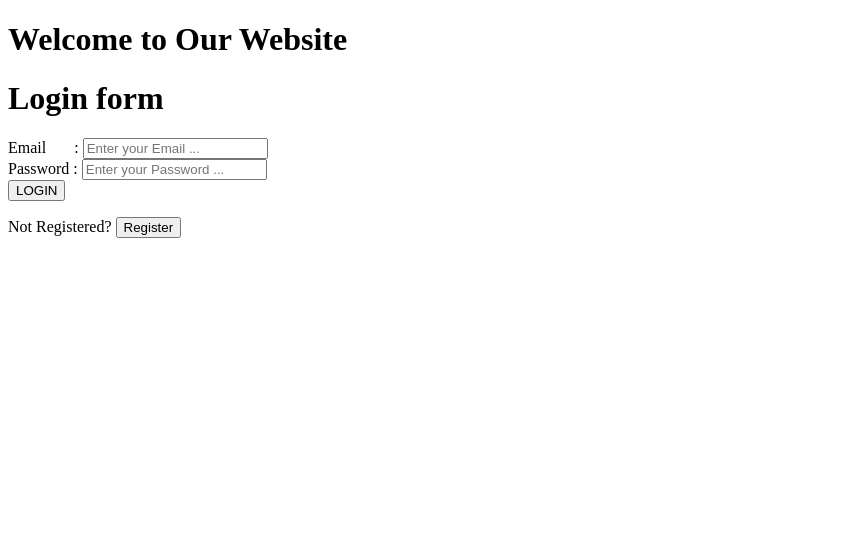
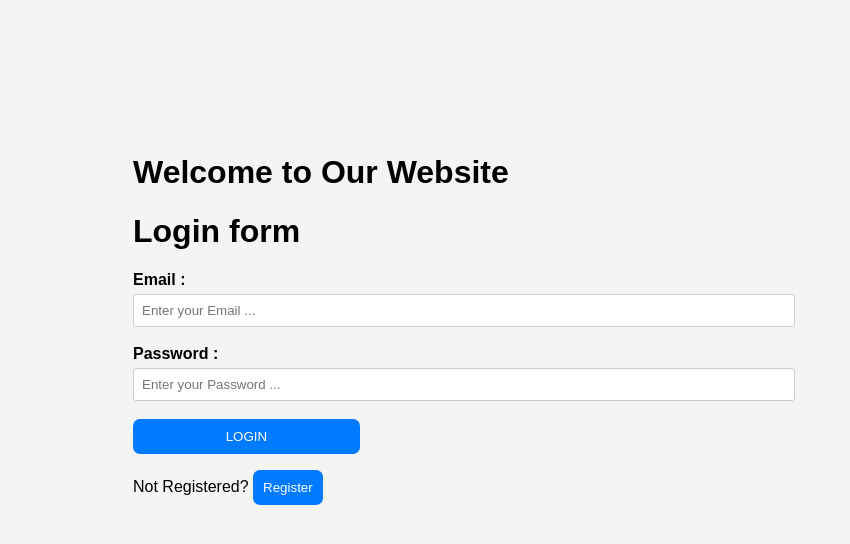
Before and after one commit to Vishnu-D-2002/PWD_RST_FE, a React (Vite) app: page / in a window 1280 px wide. Both pictures are taken after a click on the button "Login". Shown: the top 544 px of the page, without its empty margins (0-850 px from the left). Built offline with nearby package versions, Linux system fonts and the light colour scheme.

Commit message:
css completed

```diff
--- a/package.json
+++ b/package.json
@@ -12,7 +12,8 @@
   "dependencies": {
     "axios": "^1.6.2",
     "react": "^18.2.0",
-    "react-dom": "^18.2.0"
+    "react-dom": "^18.2.0",
+    "react-router-dom": "^6.20.0"
   },
   "devDependencies": {
     "@types/react": "^18.2.37",
--- a/src/App.css
+++ b/src/App.css
@@ -0,0 +1,65 @@
+body {
+    font-family: 'Arial', sans-serif;
+    background-color: #f4f4f4;
+    margin-left: 10%;
+    margin-top: 10%;
+    padding: 5px;
+}
+
+.container {
+    max-width: 400px;
+    margin: 0 auto;
+    padding: 20px;
+    background-color: #fff;
+    box-shadow: 0 0 10px rgba(0, 0, 0, 0.1);
+    border-radius: 5px;
+    margin-top: 50px;
+}
+
+form {
+    display: flex;
+    flex-direction: column;
+}
+
+label {
+    font-weight: bold;
+    margin-bottom: 5px;
+    display: block;
+}
+
+input {
+    width: calc(60% - 18px);
+    padding: 8px;
+    box-sizing: border-box;
+    border: 1px solid #ccc;
+    border-radius: 3px;
+    display: inline-block;
+}
+
+button {
+    padding: 10px;
+    background-color: #007bff;
+    color: white;
+    cursor: pointer;
+    border: none;
+    border-radius: 7px;
+    display: inline-block;
+    max-width: 20%;
+}
+
+button:hover {
+    background-color: #0056b3;
+}
+
+.error-message,
+.success-message {
+    color: #333;
+    margin-top: 5px;
+}
+
+@media (max-width: 768px) {
+    .container {
+        max-width: 80%;
+        padding: 10px;
+    }
+}
--- a/src/App.jsx
+++ b/src/App.jsx
@@ -1,6 +1,7 @@
 import React, { useState } from 'react';
 import RegisterForm from './components/RegisterForm';
 import LoginForm from './components/LoginForm';
+import './app.css';
 
 function App() {
   const [registerData, setRegisterData] = useState({
--- a/src/components/LoginForm.jsx
+++ b/src/components/LoginForm.jsx
@@ -10,6 +10,7 @@ const LoginForm = ({ registerData, setRegisterData, setIsRegistered, toggleForm
   const [resetCode, setResetCode] = useState('');
   const [newPassword, setNewPassword] = useState('');
   const [email, setEmail] = useState('');
+  const [passwordResetCompleted, setPasswordResetCompleted] = useState(false);
 
   const handleLogin = async (e) => {
     e.preventDefault();
@@ -55,18 +56,66 @@ const LoginForm = ({ registerData, setRegisterData, setIsRegistered, toggleForm
   const handlePasswordResetted = async () => {
     try {
       const response = await axios.post('http://localhost:3000/login/complete-reset', {
-          email,randomString:resetCode, newPassword
+        email,
+        randomString: resetCode,
+        newPassword,
       });
 
       console.log('Password resetted successfully', response.data);
+
+      // Set the state to indicate that password reset is completed
+      setPasswordResetCompleted(true);
+
+      // Clear the input fields
+      setEmail('');
+      setResetCode('');
+      setNewPassword('');
+
+      setIsLoggedIn(true);
     } catch (error) {
       console.error('Error during password reset', error);
     }
-  }
+  };
 
   return (
     <div>
+      {passwordResetCompleted ? (
+      <div>
+        <h1>Password Reset Completed</h1>
+        <p>You can now log in with your new password.</p>
           {isLoggedIn ? (
+            <div>
+              <h1>Hello, {localStorage.getItem('username')}!</h1>
+            </div>
+          ) : (
+            <form onSubmit={handleLogin}>
+              <label>Email: </label>
+              <input
+                type='email'
+                placeholder='Enter your Email ...'
+                value={registerData.username}
+                onChange={(e) => setRegisterData({ ...registerData, username: e.target.value })}
+              />
+              <br />
+              <label>Password: </label>
+              <input
+                type='password'
+                placeholder='Enter your Password ...'
+                value={registerData.password}
+                onChange={(e) => setRegisterData({ ...registerData, password: e.target.value })}
+              />
+              <br />
+              <button type='submit' onClick={handleLogin}>LOGIN</button>
+              <p>
+                Not Registered?{' '}
+                <button type='submit' onClick={toggleForm}>
+                  Register
+                </button>
+              </p>
+            </form>
+          )}
+        </div>
+      ) : isLoggedIn ? (
         <div>
           <h1>Hello, {localStorage.getItem('username')}!</h1>
         </div>
@@ -74,7 +123,7 @@ const LoginForm = ({ registerData, setRegisterData, setIsRegistered, toggleForm
         <div>
           <h1>Login form</h1>
           <form onSubmit={handleLogin}>
-            <label>Email &nbsp;&nbsp;&nbsp;&nbsp;&nbsp; :&nbsp;</label>
+            <label>Email :</label>
             <input
               type='email'
               placeholder='Enter your Email ...'
@@ -101,7 +150,7 @@ const LoginForm = ({ registerData, setRegisterData, setIsRegistered, toggleForm
                 </p>
                 {showResetEmailInput && (
                   <div>
-                    <label>Email:&nbsp;&nbsp;&nbsp;&nbsp;&nbsp;&nbsp;&nbsp;&nbsp;&nbsp;&nbsp;&nbsp;&nbsp;</label>
+                    <label>Email :</label>
                     <input
                       type='email'
                       placeholder='Enter your Email ...'
@@ -120,7 +169,7 @@ const LoginForm = ({ registerData, setRegisterData, setIsRegistered, toggleForm
               <div>
                 <p>Password reset link sent successfully. Please check your email.</p>
                 <div>
-                  <label>Email:&nbsp;&nbsp;&nbsp;&nbsp;&nbsp;&nbsp;&nbsp;&nbsp;&nbsp;&nbsp;&nbsp;&nbsp;</label>
+                  <label>Email :</label>
                   <input
                     type='email'
                     placeholder='Enter your Email ...'
@@ -128,7 +177,7 @@ const LoginForm = ({ registerData, setRegisterData, setIsRegistered, toggleForm
                     onChange={(e) => setEmail(e.target.value)}
                   />
                   <br />
-                  <label>Code:&nbsp;&nbsp;&nbsp;&nbsp;&nbsp;&nbsp;&nbsp;&nbsp;&nbsp;&nbsp;&nbsp;&nbsp;&nbsp;</label>
+                  <label>Code :</label>
                   <input
                     type='text'
                     placeholder='Enter the code from your email ...'
@@ -136,7 +185,7 @@ const LoginForm = ({ registerData, setRegisterData, setIsRegistered, toggleForm
                     onChange={(e) => setResetCode(e.target.value)}
                   />
                   <br />
-                  <label>New Password:&nbsp;</label>
+                  <label>New Password :</label>
                   <input
                     type='password'
                     placeholder='Enter your new password ...'
```
Also changed, not shown: 1 other file (tests, documents, lock files or other folders). Lines whose indentation alone changed are shown as unchanged.
